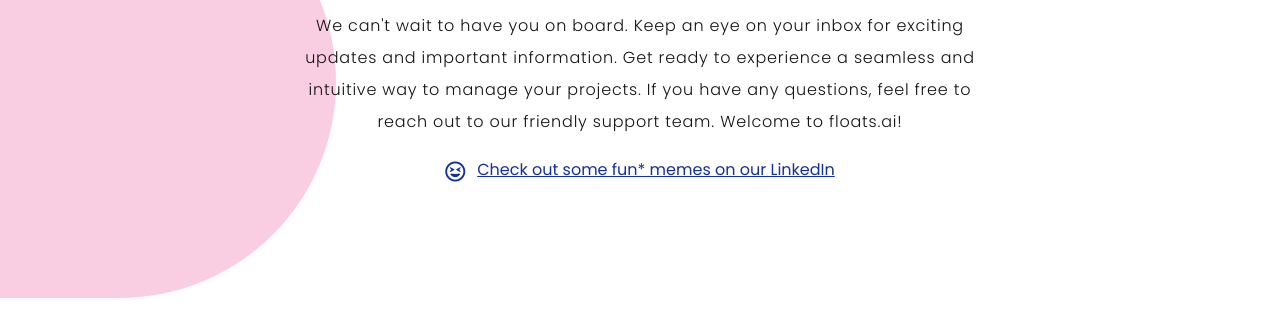
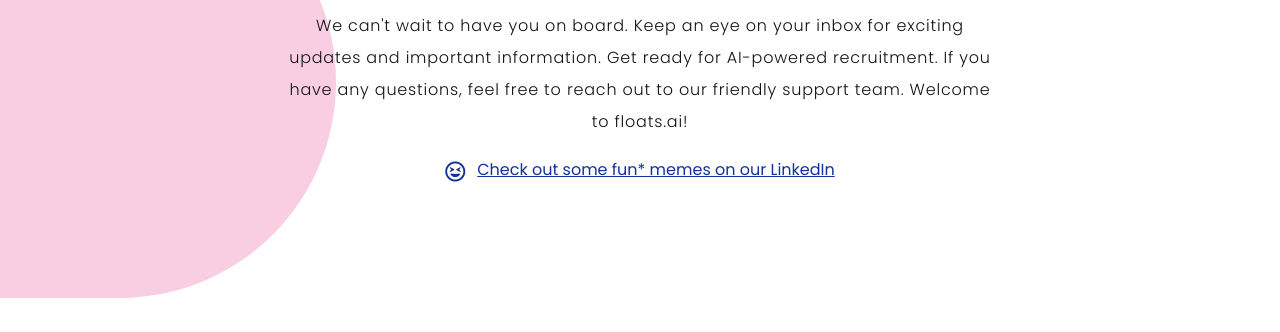
Before and after one commit to scott82anderson/floats, a website: page thanks.html in a window 1280 px wide. Shown: the part 311-643 px from the top of the page. Drawn offline with Linux system fonts and the light colour scheme.

Commit message:
update thanks content

```diff
--- a/thanks.html
+++ b/thanks.html
@@ -40,10 +40,9 @@
             class="z-10 text-black mb-1 leading-8 font-light w-full md:w-[710px] tracking-wider text-center"
           >
             We can't wait to have you on board. Keep an eye on your inbox for
-            exciting updates and important information. Get ready to experience
-            a seamless and intuitive way to manage your projects. If you have
-            any questions, feel free to reach out to our friendly support team.
-            Welcome to floats.ai!
+            exciting updates and important information. Get ready for AI-powered
+            recruitment. If you have any questions, feel free to reach out to
+            our friendly support team. Welcome to floats.ai!
           </h3>
           <div class="flex gap-x-2 text-darkblue">
             <i class="fa-regular fa-face-grin-squint text-xl pr-1"></i>
```
